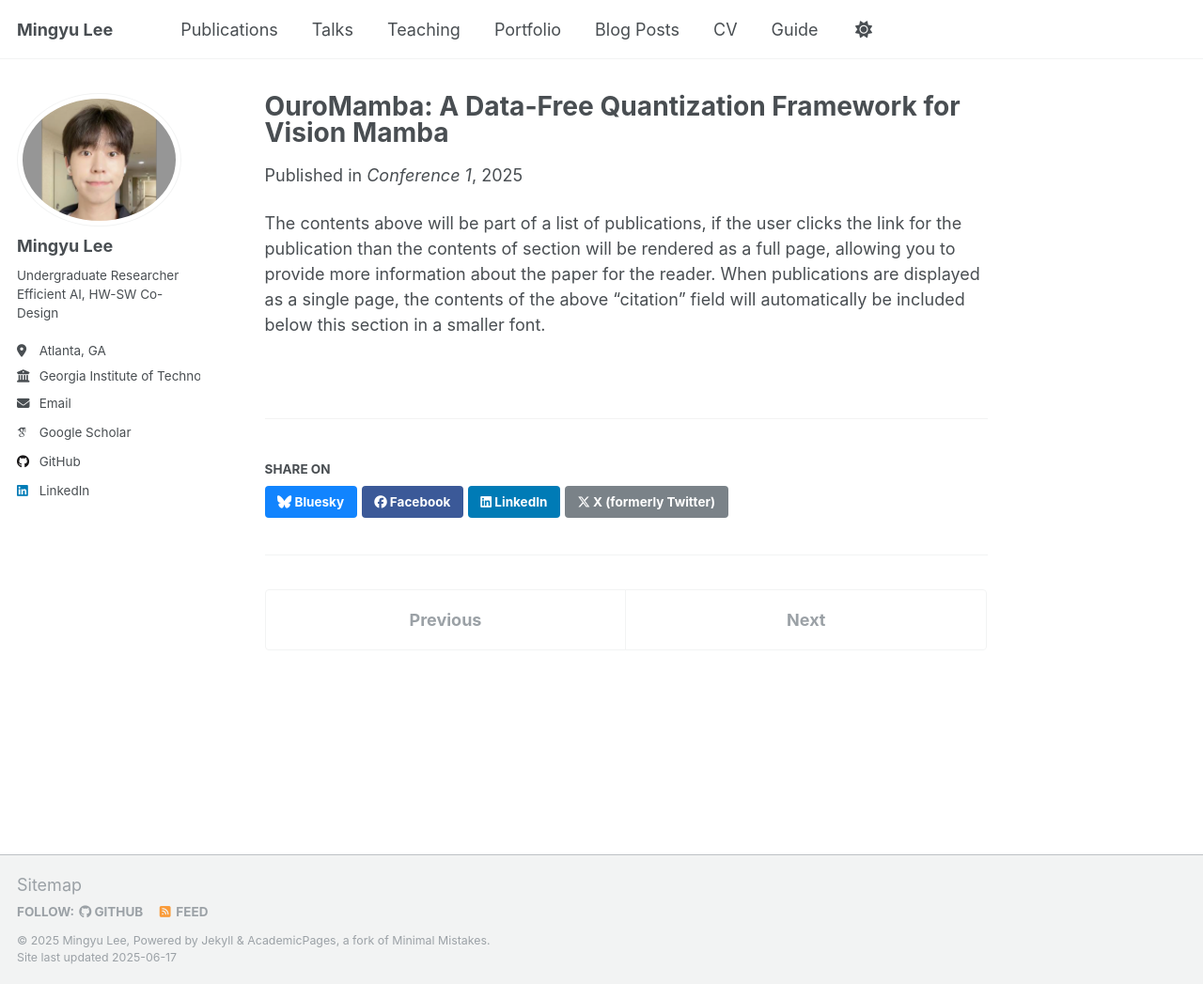
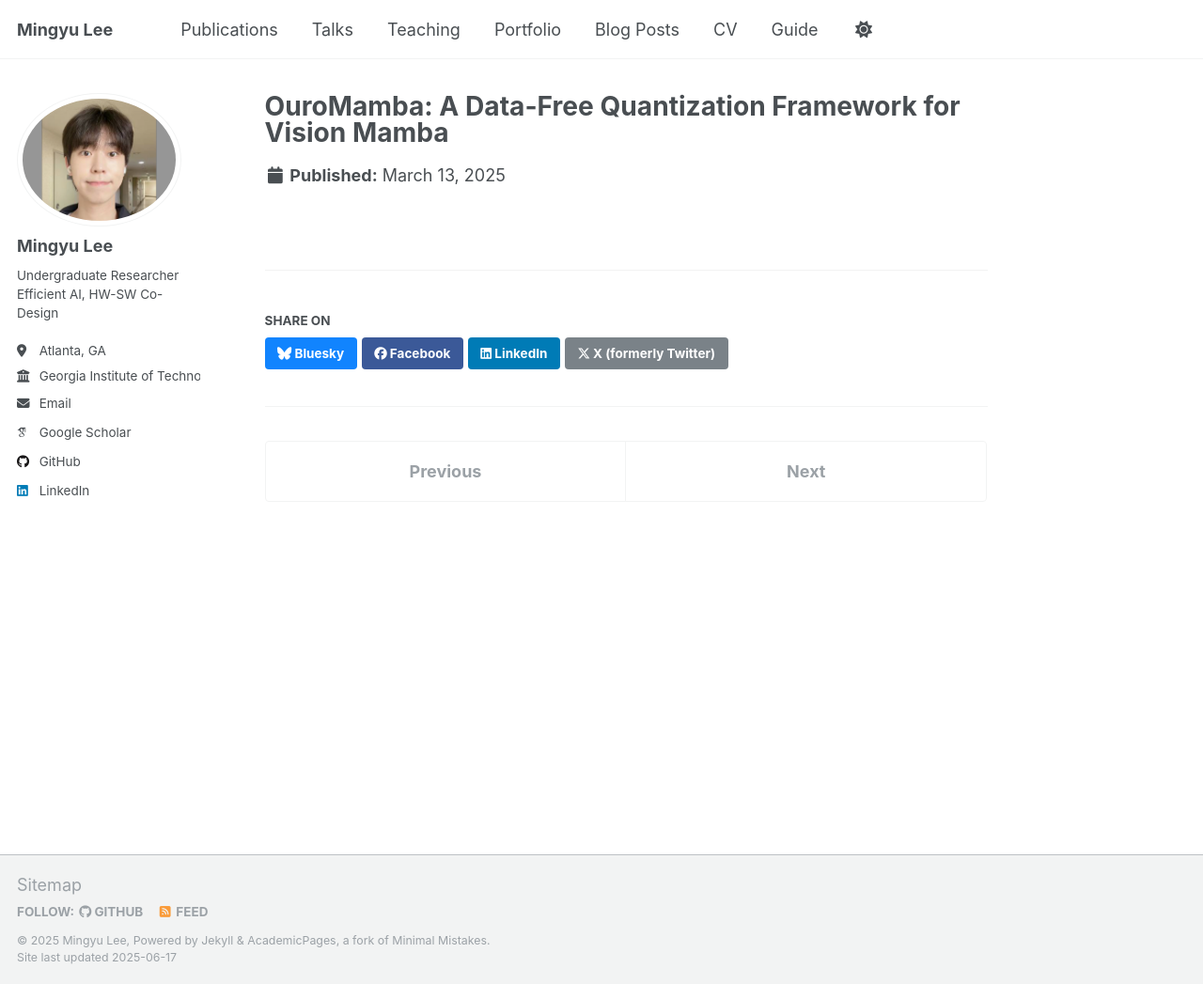
Before and after one commit to mlee864/mlee864.github.io, a Jekyll site: the page built from _publications/2009-10-01-paper-title-number-1.md, in a window 1280 px wide and 1047 px high. Shown: the whole window at 94% size. Built offline with Jekyll 4.4.1, drawn with Linux system fonts in a browser that asks for light colours; some web fonts are replaced.

Commit message:
Update 2009-10-01-paper-title-number-1.md

```diff
--- a/_publications/2009-10-01-paper-title-number-1.md
+++ b/_publications/2009-10-01-paper-title-number-1.md
@@ -2,13 +2,12 @@
 title: "OuroMamba: A Data-Free Quantization Framework for Vision Mamba"
 collection: publications
 category: conferences
-#permalink: #/publication/2009-10-01-paper-title-number-1
+permalink: #/publication/2009-10-01-paper-title-number-1
 excerpt: #'This paper is about the number 1. The number 2 is left for future work.'
 date: 2025-3-13
-venue: 'Conference 1'
+venue: #'Conference 1'
 slidesurl: #'http://academicpages.github.io/files/slides1.pdf'
 paperurl: 'https://arxiv.org/abs/2503.10959'
 bibtexurl: #'http://academicpages.github.io/files/bibtex1.bib'
 citation: #'Your Name, You. (2009). &quot;Paper Title Number 1.&quot; <i>Journal 1</i>. 1(1).'
 ---
-The contents above will be part of a list of publications, if the user clicks the link for the publication than the contents of section will be rendered as a full page, allowing you to provide more information about the paper for the reader. When publications are displayed as a single page, the contents of the above "citation" field will automatically be included below this section in a smaller font.
```
